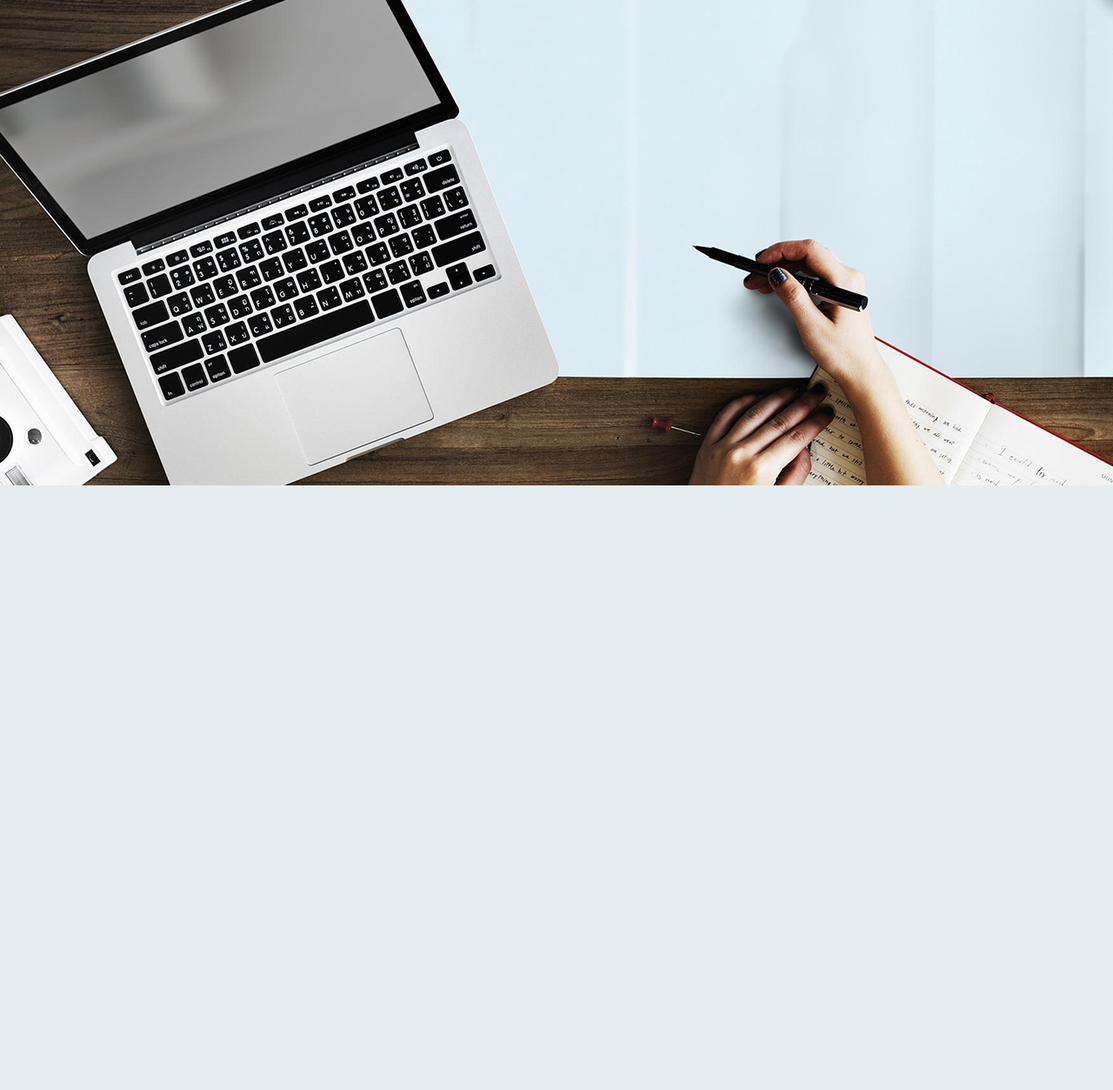
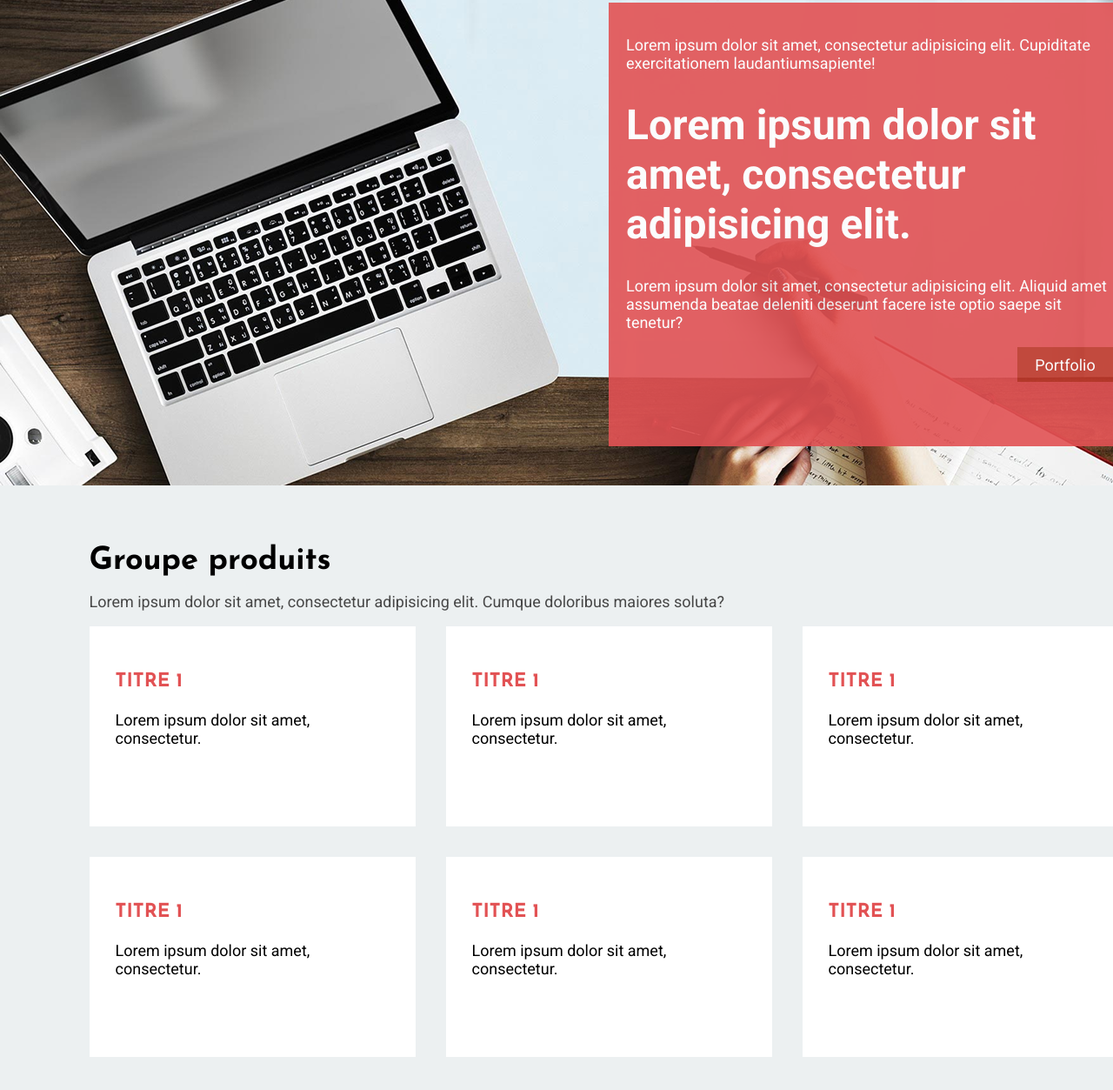
Before and after one commit to RavenousReaper117/Lab10_ConceptionWeb2, a plain HTML site: page index.html in a window 1280 px wide. Shown: the part 117-1370 px from the top of the page at 87% size. Before the commit the page ends 800 px from the top, so only its background shows below. Drawn offline with Linux system fonts and the light colour scheme.

Commit message:
Continuer demain

```diff
--- a/css/style.css
+++ b/css/style.css
@@ -19,8 +19,8 @@ body {
     margin: 0;
     padding: 0;
     text-decoration: none;
-    background-color: #E6EDF1;
-    border-top: 5px solid red;
+    background-color: white;
+    border-top: 5px solid #E25254;
 }
 
 .wrapper {
@@ -61,8 +61,12 @@ header nav ul {
     padding: 0;
 }
 
+header nav li:hover {
+    color: #E25254;
+}
+
 header nav ul a {
-    color: black;
+    color: #474747;
     text-decoration: none;
 }
 
@@ -71,7 +75,92 @@ header nav ul a {
 /*--------------*/
 
 .hero .wrapper {
+    display: flex;
+    align-items: center;
+    justify-content: flex-end;
+    padding-right: 100px;
     height: 600px;
     background-image: url("../images/Hero.png");
+    color: white;
+}
 
+.hero .boite {
+    height: 510px;
+    width: 600px;
+    padding: 20px;
+    background-color: #E25254;
+    opacity: 90%;
 }
+
+.hero .boite p {
+    font: 1.8rem "Roboto", sans-serif;
+}
+
+.hero .boite h1 {
+    font: bold 4.8rem "Roboto", sans-serif;
+}
+
+.hero .boite button {
+    font: 1.8rem "Roboto", sans-serif;
+    height: 40px;
+    width: 110px;
+    cursor: pointer;
+    color: white;
+    background-color: #C0392B;
+    border-style: none;
+}
+
+.hero .boite .btn-wrapper {
+    display: flex;
+    justify-content: flex-end;
+}
+
+
+/*--------------*/
+/*-- PRODUITS --*/
+/*--------------*/
+
+.section-produits .wrapper {
+    height: 725px;
+    display: flex;
+    justify-content: center;
+    align-items: center;
+    background-color: #ECF0F1;
+}
+
+.section-produits h2 {
+    font: bold 3.6rem "Josefin Sans", sans-serif;
+    margin: 0;
+}
+
+.section-produits p {
+    font: 1.8rem "Roboto", sans-serif;
+    color: #474747;
+}
+
+.container-produits {
+    display: grid;
+    grid-template-columns: repeat(3, 1fr);
+    gap: 35px;
+  }
+
+.produit {
+    width: 375px;
+    height: 230px;
+    background-color: white;
+    padding: 30px;
+}
+
+.produit h3 {
+    font: bold 2.2rem "Josefin Sans", sans-serif;
+    color: #E25254;
+}
+
+.produit p {
+    font: 1.8rem "Roboto", sans-serif;
+    color: black;
+}
+.produit:hover, .produit:hover h3, .produit:hover p {
+    background-color: #E25254;
+    color: white;
+  }
--- a/index.html
+++ b/index.html
@@ -1,5 +1,6 @@
 <!DOCTYPE html>
 <html lang="fr">
+
 <head>
     <meta charset="UTF-8">
     <meta name="viewport" content="width=device-width, initial-scale=1.0">
@@ -8,9 +9,12 @@
     <script src="js/script.js" defer></script>
     <link rel="preconnect" href="https://fonts.googleapis.com">
     <link rel="preconnect" href="https://fonts.gstatic.com" crossorigin>
-    <link href="https://fonts.googleapis.com/css2?family=Josefin+Sans:ital,wght@0,100..700;1,100..700&family=Roboto:ital,wght@0,100..900;1,100..900&display=swap" rel="stylesheet">
+    <link
+        href="https://fonts.googleapis.com/css2?family=Josefin+Sans:ital,wght@0,100..700;1,100..700&family=Roboto:ital,wght@0,100..900;1,100..900&display=swap"
+        rel="stylesheet">
     <title>Bureau en gros</title>
 </head>
+
 <body>
 
     <header>
@@ -18,10 +22,18 @@
             <a class="logo" href="">Logo</a>
             <nav>
                 <ul>
-                        <a href=""><li>Accueil</li></a>
-                        <a href=""><li>Produits</li></a>
-                        <a href=""><li>Conseils</li></a>
-                        <a href=""><li>Contact</li></a>
+                    <a href="">
+                        <li>Accueil</li>
+                    </a>
+                    <a href="">
+                        <li>Produits</li>
+                    </a>
+                    <a href="">
+                        <li>Conseils</li>
+                    </a>
+                    <a href="">
+                        <li>Contact</li>
+                    </a>
                 </ul>
             </nav>
         </div>
@@ -29,11 +41,63 @@
 
     <section class="hero">
         <div class="wrapper">
+            <div class="boite">
+                <p>Lorem ipsum dolor sit amet, consectetur adipisicing elit. Cupiditate exercitationem
+                    laudantiumsapiente!</p>
+                <h1>Lorem ipsum dolor sit amet, consectetur adipisicing elit.</h1>
+                <p>Lorem ipsum dolor sit amet, consectetur adipisicing elit. Aliquid amet assumenda beatae deleniti
+                    deserunt facere iste optio saepe sit tenetur?</p>
+                <div class="btn-wrapper">
+                    <a href=""><button>Portfolio</button></a>
+                </div>
+            </div>
+        </div>
+    </section>
 
+    <section class="section-produits">
+        <div class="wrapper">
+            <div class="boite">
+                <h2>Groupe produits</h2>
+                <p>Lorem ipsum dolor sit amet, consectetur adipisicing elit. Cumque doloribus maiores soluta?</p>
+
+                <div class="container-produits">
+                    <div class="produit">
+                        <h3>TITRE 1</h3>
+                        <p>Lorem ipsum dolor sit amet, consectetur.</p>
+                    </div>
+
+                    <div class="produit">
+                        <h3>TITRE 1</h3>
+                        <p>Lorem ipsum dolor sit amet, consectetur.</p>
+                    </div>
+
+                    <div class="produit">
+                        <h3>TITRE 1</h3>
+                        <p>Lorem ipsum dolor sit amet, consectetur.</p>
+                    </div>
+
+                    <div class="produit">
+                        <h3>TITRE 1</h3>
+                        <p>Lorem ipsum dolor sit amet, consectetur.</p>
+                    </div>
+
+                    <div class="produit">
+                        <h3>TITRE 1</h3>
+                        <p>Lorem ipsum dolor sit amet, consectetur.</p>
+                    </div>
+
+                    <div class="produit">
+                        <h3>TITRE 1</h3>
+                        <p>Lorem ipsum dolor sit amet, consectetur.</p>
+                    </div>
+                </div>
+            </div>
+        </div>
         </div>
     </section>
 
 
 
 </body>
+
 </html>
```
Lines whose indentation alone changed are shown as unchanged.
